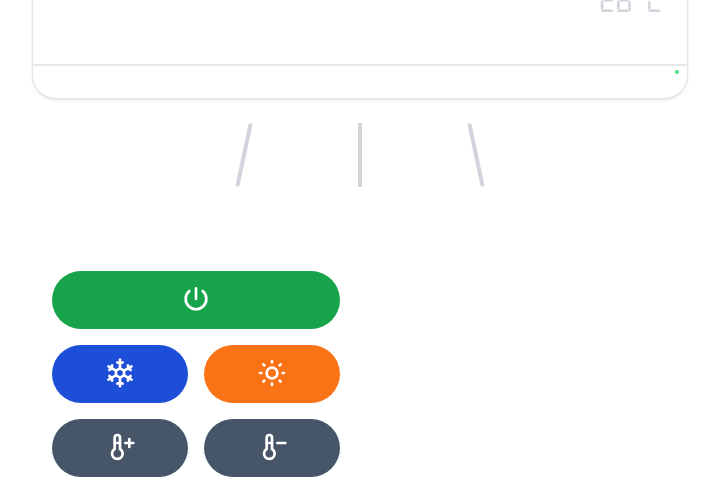
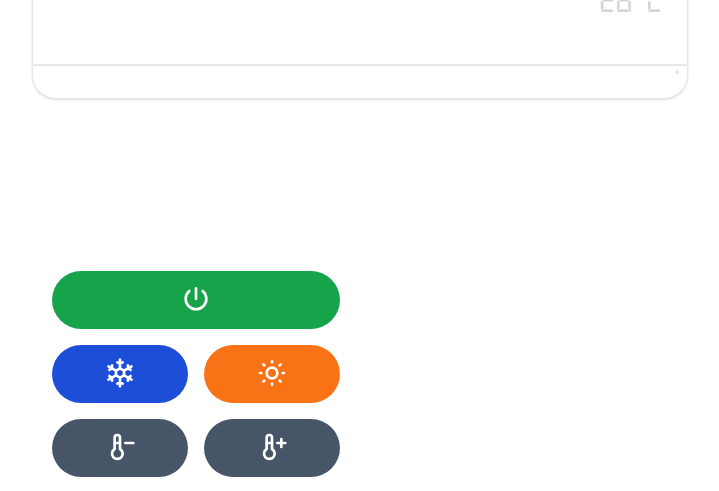
Before and after one commit to jsun969/air-conditioner, a Next.js app: page / in a window 1280 px wide. Shown: the part 149-640 px from the top of the page, without its empty margins (280-999 px from the left). Built offline with nearby package versions, Linux system fonts and the light colour scheme.

Commit message:
feat: add redux

```diff
--- a/components/AirConditioner/AirConditioner.tsx
+++ b/components/AirConditioner/AirConditioner.tsx
@@ -1,5 +1,6 @@
 import clsx from 'clsx';
 import React from 'react';
+import { useAppSelector } from '../../states/hooks';
 import digitalFontStyles from '../../styles/digital-font.module.css';
 
 const Wind: React.FC<{ show: boolean }> = ({ show }) => {
@@ -17,17 +18,11 @@ const Wind: React.FC<{ show: boolean }> = ({ show }) => {
   );
 };
 
-interface AirConditionerProps {
-  mode: 'cool' | 'heat';
-  temperature: number;
-  power: boolean;
-}
+const AirConditioner: React.FC = () => {
+  const power = useAppSelector((state) => state.values.power);
+  const mode = useAppSelector((state) => state.values.mode);
+  const temperature = useAppSelector((state) => state.values.temperature);
 
-const AirConditioner: React.FC<AirConditionerProps> = ({
-  mode,
-  temperature,
-  power,
-}) => {
   return (
     <div className="my-16">
       <div className="bg-white h-36 sm:h-44 shadow relative border rounded-t-xl rounded-b-3xl">
--- a/components/RemoteControl/RemoteControl.tsx
+++ b/components/RemoteControl/RemoteControl.tsx
@@ -1,44 +1,73 @@
 import clsx from 'clsx';
 import Image from 'next/image';
 import React from 'react';
+import { useAppDispatch, useAppSelector } from '../../states/hooks';
+import { valuesActions } from '../../states/values';
 
 interface ControlButtonProps {
   icon: string;
   className?: string;
+  onClick: () => void;
 }
 
-const ControlButton: React.FC<ControlButtonProps> = ({ icon, className }) => {
+const ControlButton: React.FC<ControlButtonProps> = ({
+  icon,
+  className,
+  onClick,
+}) => {
   return (
-    <button className={clsx('m-1 p-2 pt-3 rounded-full', className)}>
+    <button
+      className={clsx('m-1 p-2 pt-3 rounded-full', className)}
+      onClick={onClick}
+    >
       <Image src={`/icons/${icon}.svg`} alt="power" width={32} height={32} />
     </button>
   );
 };
 
 const RemoteControl: React.FC = () => {
+  const power = useAppSelector((state) => state.values.power);
+  const dispatch = useAppDispatch();
+
   return (
     <div className="sm:w-1/2 grid grid-cols-2 gap-2 p-4">
       <ControlButton
         icon="power"
-        className="bg-green-600 active:bg-green-500 col-span-2"
+        className={clsx(
+          'col-span-2',
+          power
+            ? 'bg-red-600 active:bg-red-500'
+            : 'bg-green-600 active:bg-green-500',
+        )}
+        onClick={() => dispatch(valuesActions.setPower(!power))}
       />
       <ControlButton
         icon="snowflake"
         className="bg-blue-700 active:bg-blue-600"
+        onClick={() => dispatch(valuesActions.setMode('cool'))}
       />
       <ControlButton
         icon="sun"
         className="bg-orange-500 active:bg-orange-400"
+        onClick={() => dispatch(valuesActions.setMode('heat'))}
+      />
+      <ControlButton
+        icon="temperature-minus"
+        className="bg-slate-600 active:bg-slate-500"
+        onClick={() => dispatch(valuesActions.decreaseTemperature())}
       />
       <ControlButton
         icon="temperature-plus"
         className="bg-slate-600 active:bg-slate-500"
+        onClick={() => dispatch(valuesActions.increaseTemperature())}
       />
       <ControlButton
-        icon="temperature-minus"
-        className="bg-slate-600 active:bg-slate-500"
+        icon="github"
+        className="bg-black col-span-2"
+        onClick={() =>
+          window.open('https://github.com/jsun969/air-conditioner')
+        }
       />
-      <ControlButton icon="github" className="bg-black col-span-2" />
     </div>
   );
 };
--- a/package.json
+++ b/package.json
@@ -12,10 +12,12 @@
     "format": "prettier --write \"**/*.{ts,tsx,js,css}\""
   },
   "dependencies": {
+    "@reduxjs/toolkit": "^1.8.1",
     "clsx": "^1.1.1",
     "next": "12.1.6",
     "react": "18.1.0",
-    "react-dom": "18.1.0"
+    "react-dom": "18.1.0",
+    "react-redux": "^8.0.1"
   },
   "devDependencies": {
     "@types/node": "17.0.34",
--- a/pages/_app.tsx
+++ b/pages/_app.tsx
@@ -1,5 +1,7 @@
 import type { AppProps } from 'next/app';
 import Head from 'next/head';
+import { Provider as ReduxProvider } from 'react-redux';
+import { store } from '../states/store';
 import '../styles/tailwind.css';
 
 function MyApp({ Component, pageProps }: AppProps) {
@@ -10,7 +12,9 @@ function MyApp({ Component, pageProps }: AppProps) {
         <meta name="description" content="A Windless Air Conditioner" />
         <link rel="icon" href="/favicon.ico" />
       </Head>
-      <Component {...pageProps} />
+      <ReduxProvider store={store}>
+        <Component {...pageProps} />
+      </ReduxProvider>
     </>
   );
 }
--- a/pages/index.tsx
+++ b/pages/index.tsx
@@ -5,7 +5,7 @@ import RemoteControl from '../components/RemoteControl';
 const Home: NextPage = () => {
   return (
     <main className="p-2 max-w-2xl mx-auto">
-      <AirConditioner mode="cool" temperature={26} power={true} />
+      <AirConditioner />
       <RemoteControl />
     </main>
   );
--- /dev/null
+++ b/states/hooks.ts
@@ -0,0 +1,5 @@
+import { TypedUseSelectorHook, useDispatch, useSelector } from 'react-redux';
+import type { AppDispatch, RootState } from './store';
+
+export const useAppDispatch = () => useDispatch<AppDispatch>();
+export const useAppSelector: TypedUseSelectorHook<RootState> = useSelector;
--- /dev/null
+++ b/states/store.ts
@@ -0,0 +1,9 @@
+import { configureStore } from '@reduxjs/toolkit';
+import values from './values';
+
+export const store = configureStore({
+  reducer: { values },
+});
+
+export type RootState = ReturnType<typeof store.getState>;
+export type AppDispatch = typeof store.dispatch;
--- /dev/null
+++ b/states/values.ts
@@ -0,0 +1,42 @@
+import { createSlice, PayloadAction } from '@reduxjs/toolkit';
+import { RootState } from './store';
+
+interface ValuesState {
+  power: boolean;
+  temperature: number;
+  mode: 'cool' | 'heat';
+}
+
+const initialState: ValuesState = {
+  power: false,
+  temperature: 26,
+  mode: 'cool',
+};
+
+export const valuesSlice = createSlice({
+  name: 'value',
+  initialState,
+  reducers: {
+    setPower(state, action: PayloadAction<boolean>) {
+      state.power = action.payload;
+    },
+    setMode(state, action: PayloadAction<'cool' | 'heat'>) {
+      state.mode = action.payload;
+    },
+    increaseTemperature(state) {
+      state.temperature++;
+    },
+    decreaseTemperature(state) {
+      state.temperature--;
+    },
+  },
+});
+
+export const valuesActions = valuesSlice.actions;
+
+export const powerSelector = (state: RootState) => state.values.power;
+export const modeSelector = (state: RootState) => state.values.mode;
+export const temperatureSelector = (state: RootState) =>
+  state.values.temperature;
+
+export default valuesSlice.reducer;
```
Also changed, not shown: 1 other file (tests, documents, lock files or other folders).
